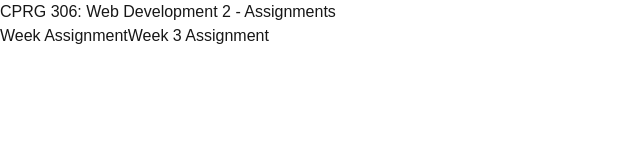
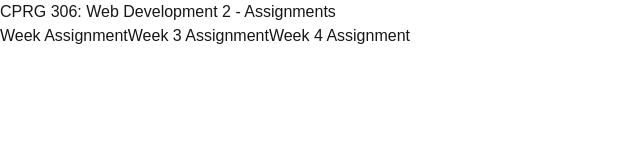
Before and after one commit to Anmol200-3/cprg306-assignments, a Next.js app: page / in a window 1280 px wide. Shown: the top 160 px of the page, without its empty margins (0-640 px from the left). Built offline with nearby package versions, Linux system fonts and the light colour scheme.

Commit message:
Update page.js

```diff
--- a/app/page.js
+++ b/app/page.js
@@ -107,6 +107,7 @@ export default function Home() {
       <h1>CPRG 306: Web Development 2 - Assignments</h1>
       <a href="./week-2">Week Assignment</a>
       <a href="./week-3">Week 3 Assignment</a>
+      <a href="./week-4">Week 4 Assignment</a>
 
     </main>
   );
```
